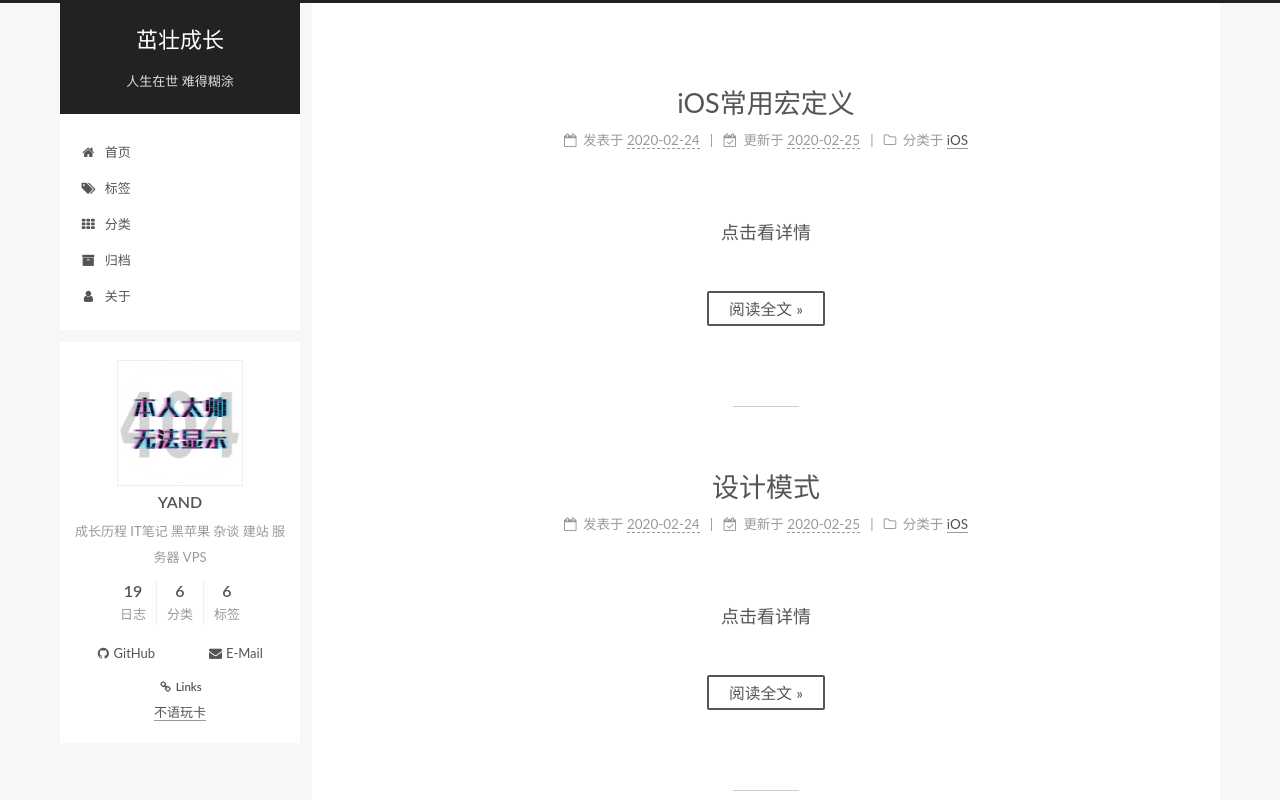
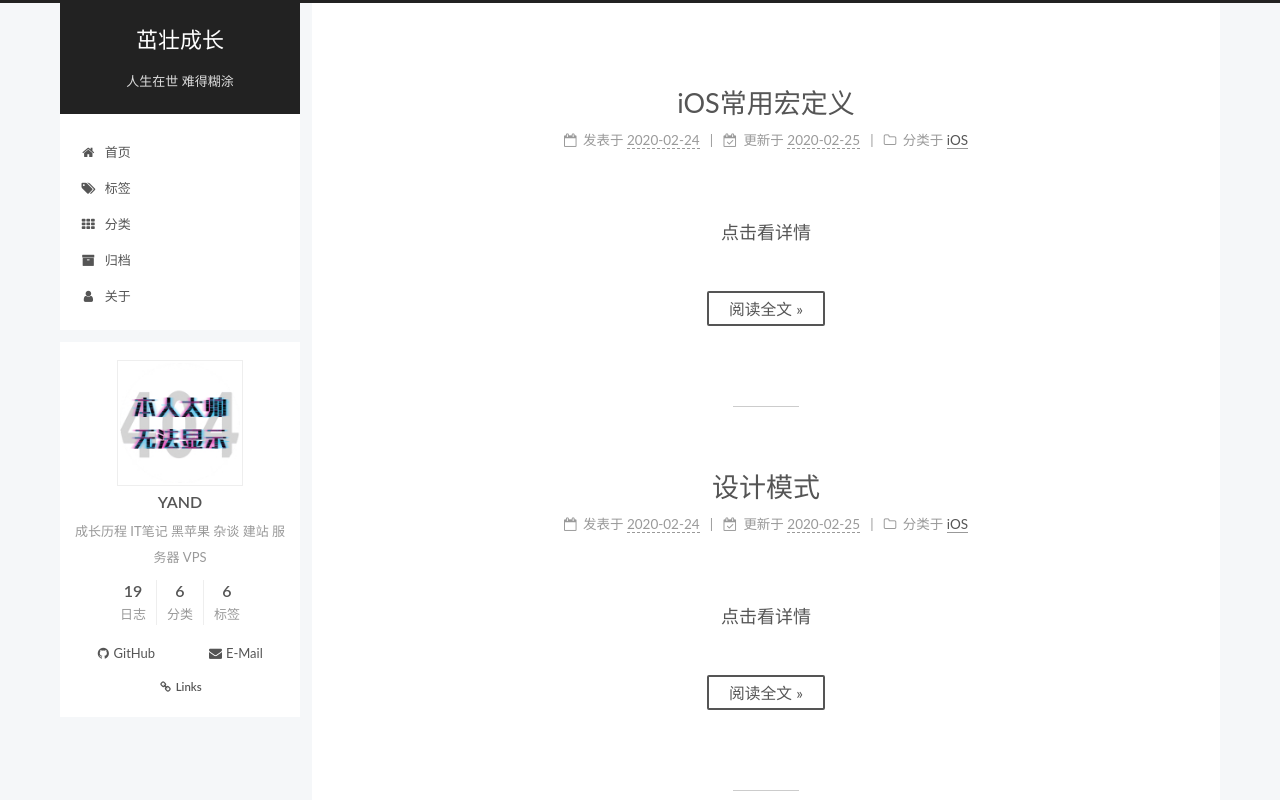
Before and after one commit to vvvc/vvvc.github.io, a plain HTML site: page page/2/index.html in a window 1280 px wide. Shown: the top 800 px of the page. Drawn offline with Linux system fonts and the light colour scheme.

Commit message:
Update index.html

```diff
--- a/page/2/index.html
+++ b/page/2/index.html
@@ -990,7 +990,7 @@
     </div>
     <ul class="links-of-blogroll-list">
         <li class="links-of-blogroll-item">
-          <a href="http://vxgo.cn/" title="http:&#x2F;&#x2F;vxgo.cn" rel="noopener" target="_blank">不语玩卡</a>
+<!--           <a href="http://vxgo.cn/" title="http:&#x2F;&#x2F;vxgo.cn" rel="noopener" target="_blank">不语玩卡</a> -->
         </li>
     </ul>
   </div>
```
